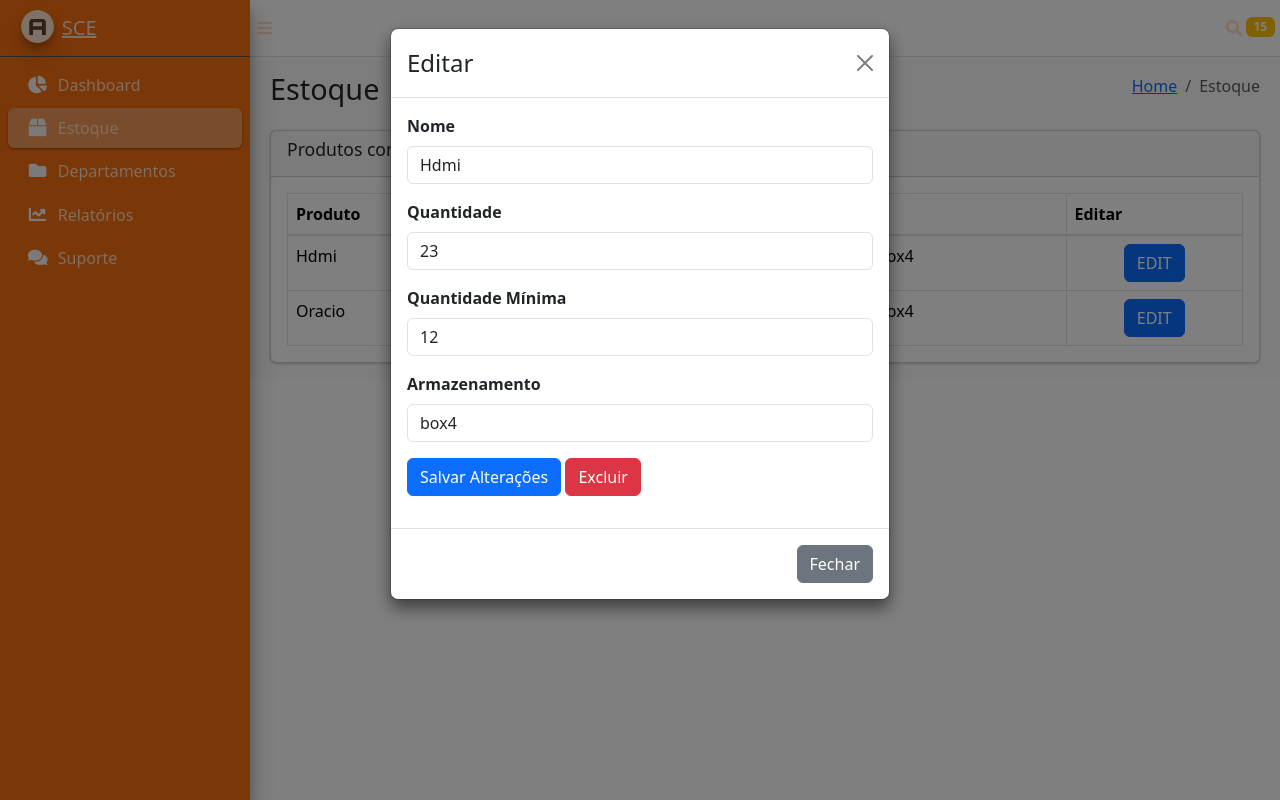
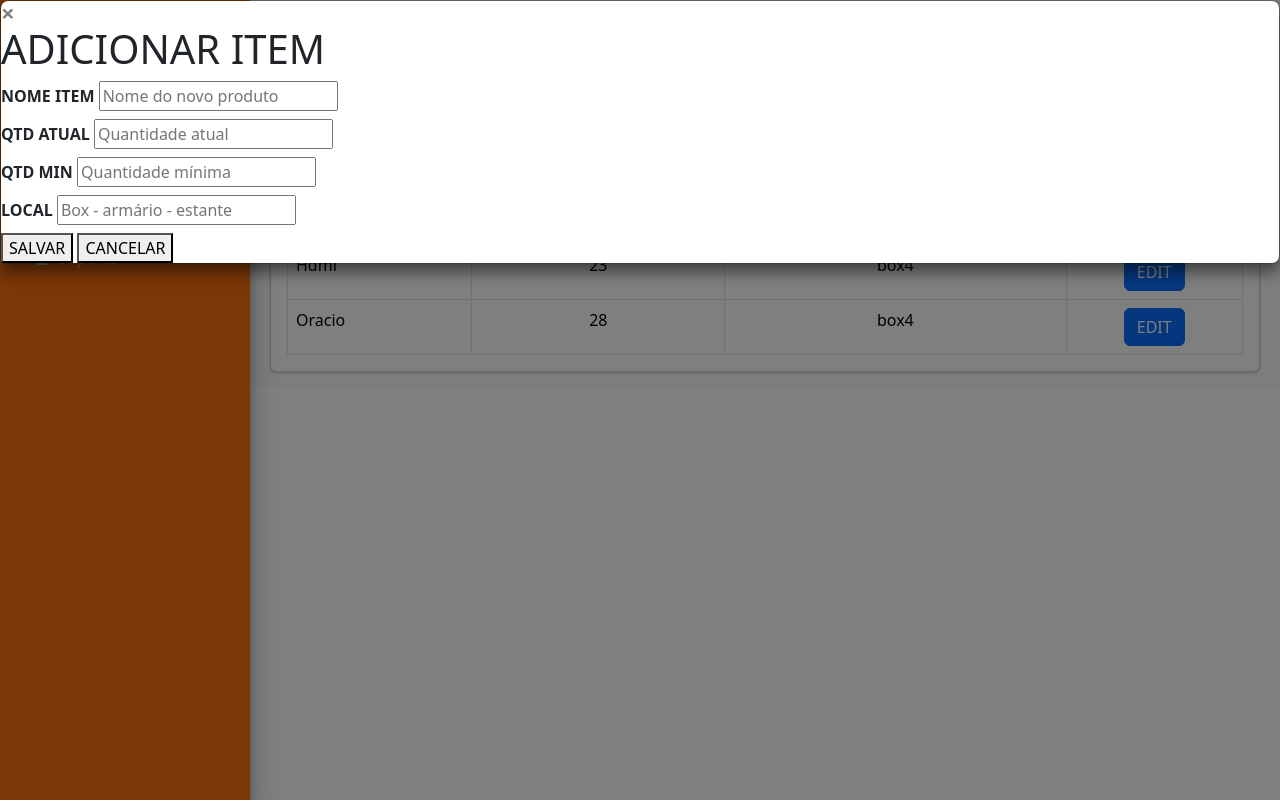
Before and after one commit to dsnneto/control-estoque, a PHP site: page /estoque.php in a window 1280 px wide, after a click on "EDIT". Run offline with PHP 8.4, Linux system fonts and the light colour scheme; data comes from the database, SQL or seed files in the repository; some libraries are stand-ins or nearby versions.

Commit message:
add item com modal
Adiciona item através do modal necessita de correções

```diff
--- a/estoque.php
+++ b/estoque.php
@@ -1,6 +1,7 @@
 <!DOCTYPE html>
 <html lang="pt-br">
 <head>
+    <link rel="stylesheet" href="../css/modal.css">
     <?php require_once './layout/head.php'; ?>
 </head>
 <body>
@@ -35,9 +36,60 @@
                     <div class="col-12">
                         <div class="card">
                             <div class="card-header">
-                                <h3 class="card-title">Produtos com estoque mínimo: prod1, prod2, prod3</h3>
+                            <div class="button-group">
+                                <button type="button" class="btn btn-outline-danger">Retirar Produto</button>
+                                <button type="button" class="btn btn-outline-secondary">Adicionar Produto</button>
                             </div>
-                            <!-- /.card-header -->
+                            <!-- Estrutura do Modal -->
+                                <div id="myModal" class="modal">
+                                <div class="modal-content">
+                                    <span class="close">&times;</span>
+                                    <form action="./cadastrobd.php" method="post">
+                                        <h1>ADICIONAR ITEM</h1>
+                                            <div class="row">
+                                            <div class="col">
+                                                <label for="nome">
+                                                    <span>NOME ITEM</span>
+                                                    <input type="text" name="nome" id="nome" placeholder="Nome do novo produto" required>
+                                                    </label>
+                                                </div>
+                                            </div>
+                                            <div class="row">
+                                                <div class="col">
+                                                    <label for="quantidade">
+                                                        <span>QTD ATUAL</span>
+                                                        <input type="text" name="quantidade" id="quantidade" placeholder="Quantidade atual" required>
+                                                    </label>
+                                                </div>
+                                            </div>
+                                            <div class="row">
+                                                <div class="col">
+                                                    <label for="minimo">
+                                                        <span>QTD MIN</span>
+                                                        <input type="text" name="minimo" id="minimo" placeholder="Quantidade mínima" required>
+                                                    </label>
+                                                </div>
+                                            </div>
+                                            <div class="row">
+                                                <div class="col">
+                                                    <label for="arm">
+                                                        <span>LOCAL</span>
+                                                        <input type="text" name="arm" id="arm" placeholder="Box - armário - estante" required>
+                                                    </label>
+                                                </div>
+                                            </div>
+                                            <div class="row">
+                                                <div class="col">
+                                                    <button type="submit">SALVAR</button>
+                                                    <button type="button" class="close-modal">CANCELAR</button>
+                                                </div>
+                                            </div>
+                                        </form>
+                                    </div>
+                                </div>
+
+                            </div>
+
                             <div class="card-body">
                                 <table id="example2" class="table table-bordered table-hover">
                                     <thead>
@@ -101,7 +153,7 @@
 
                 <!-- Modal Body -->
                 <div class="modal-body">
-                    <form id="editForm" action="./editarbd.php" method="post">
+                    <form id="editForm" action="./excluirbd.php" method="post">
                         <input type="hidden" id="id" name="id">
 
                         <div class="mb-3">
@@ -131,7 +183,7 @@
                     </form>
                 </div>
 
-                <!-- Modal Footer -->
+                <!-- Modal -->
                 <div class="modal-footer">
                     <button type="button" class="btn btn-secondary" data-bs-dismiss="modal">Fechar</button>
                 </div>
@@ -186,6 +238,34 @@
                 }
             });
         });
+
+
+                    // modal
+                 modal
+            var modal = document.getElementById("myModal");
+
+            var btn = document.querySelector(".btn-outline-secondary");
+
+            var span = document.getElementsByClassName("close")[0];
+
+            btn.onclick = function() {
+                modal.style.display = "block";
+            }
+
+            span.onclick = function() {
+                modal.style.display = "none";
+            }
+
+            window.onclick = function(event) {
+                if (event.target == modal) {
+                    modal.style.display = "none";
+                }
+            }
+
+            document.querySelector(".close-modal").onclick = function() {
+                modal.style.display = "none";
+            }
+
     </script>
 </body>
 </html>
```
